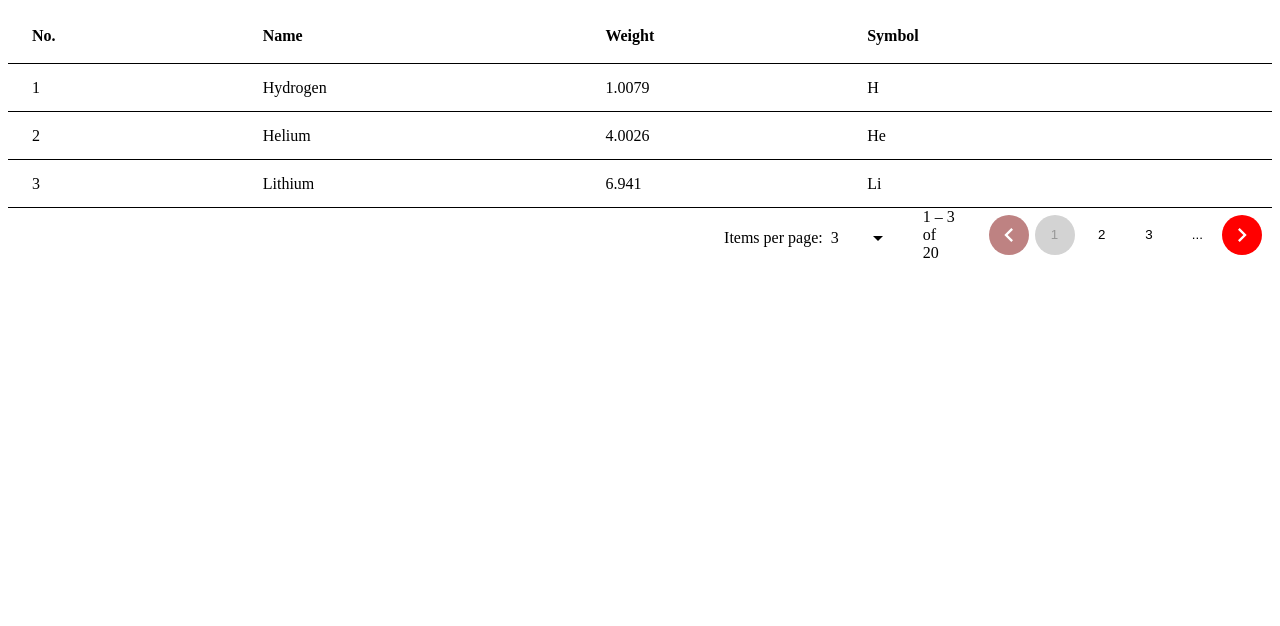
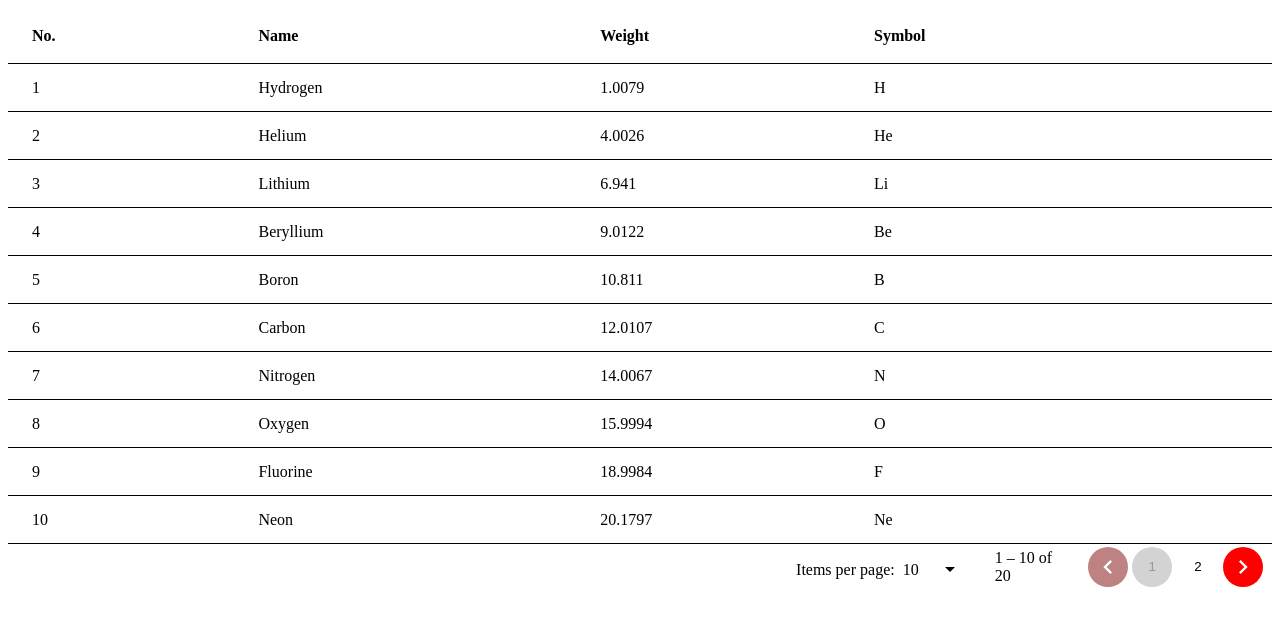
Before and after one commit to ntrong2009/angular, an Angular app: page / in a window 1280 px wide. Shown: the top 626 px of the page. Built offline with nearby package versions, Linux system fonts and the light colour scheme.

Commit message:
trong commit

```diff
--- a/src/app/mat-table/mat-table.component.html
+++ b/src/app/mat-table/mat-table.component.html
@@ -31,8 +31,8 @@
   <mat-paginator
     appStylePaginator
     [showTotalPages]="3"
-    [length]="dataSource.data.length"
-    [pageSize]="3"
+    [length]="20"
+    [pageSize]="10"
     [pageSizeOptions]="[3, 5, 10, 20]"
   >
   </mat-paginator>
--- a/src/app/mat-table/mat-table.component.ts
+++ b/src/app/mat-table/mat-table.component.ts
@@ -46,8 +46,8 @@ export class MatTableComponent implements OnInit {
     @ViewChild(MatPaginator, { static: true }) paginator: MatPaginator;
 
     ngOnInit() {
-        setTimeout(() => {
-            this.dataSource.paginator = this.paginator;
-        }, 5000);
+
+        this.dataSource.paginator = this.paginator;
+
     }
 }
```
Also changed, not shown: src/app/mat-table/style-paginator.directive.ts (+3 -5 lines).
